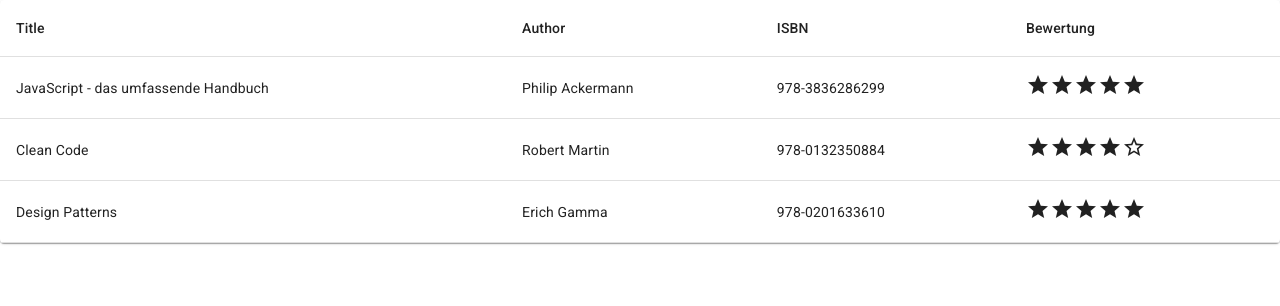
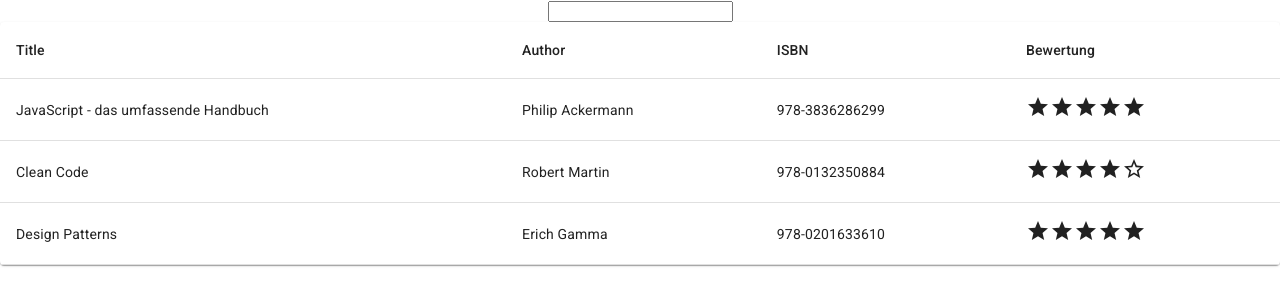
Before and after one commit to ahorn256/routing_2, a React (Create React App) app: page / in a window 1280 px wide. Shown: the top 306 px of the page. Built offline with nearby package versions, Linux system fonts and the light colour scheme; data requests are answered from the project's data file.

Commit message:
added filter

```diff
--- a/src/App.tsx
+++ b/src/App.tsx
@@ -3,10 +3,16 @@ import './App.css';
 import List from './List';
 import { Book } from './Book';
 import IFetchError from './IFetchError';
+import Filter from './Filter';
 
 function App() {
   const [ books, setBooks ] = useState<Book[]>([]);
+  const [ filteredBooks, setFilteredBooks ] = useState<Book[]>([]);
   const [ error, setError ] = useState<IFetchError|null>(null);
+
+  useEffect(() => {
+    setFilteredBooks(books);
+  }, [books]);
 
   useEffect(() => {
     (async () => {
@@ -46,7 +52,8 @@ function App() {
           <p>{error.message}</p>
         </>
       )}
-      <List books={books}/>
+      <Filter books={books} setFilteredBooks={setFilteredBooks}/>
+      <List books={filteredBooks}/>
     </div>
   );
 }
--- /dev/null
+++ b/src/Filter.tsx
@@ -0,0 +1,23 @@
+import React, { useState } from "react";
+import { Book } from "./Book";
+
+type Props = {
+  books: Book[],
+  setFilteredBooks: (books:Book[]) => void,
+};
+
+const Filter:React.FC<Props> = ({ books, setFilteredBooks }) => {
+  const [ filter, setFilter ] = useState('');
+
+  function handleFilter(value:string) {
+    setFilter(value);
+    setFilteredBooks(value ? books.filter(book => book.title.toLocaleLowerCase().includes(value.toLocaleLowerCase())) :
+      books);
+  }
+
+  return (
+    <input type="text" value={filter} onChange={(e) => handleFilter(e.target.value)}/>
+  );
+}
+
+export default Filter;
```
